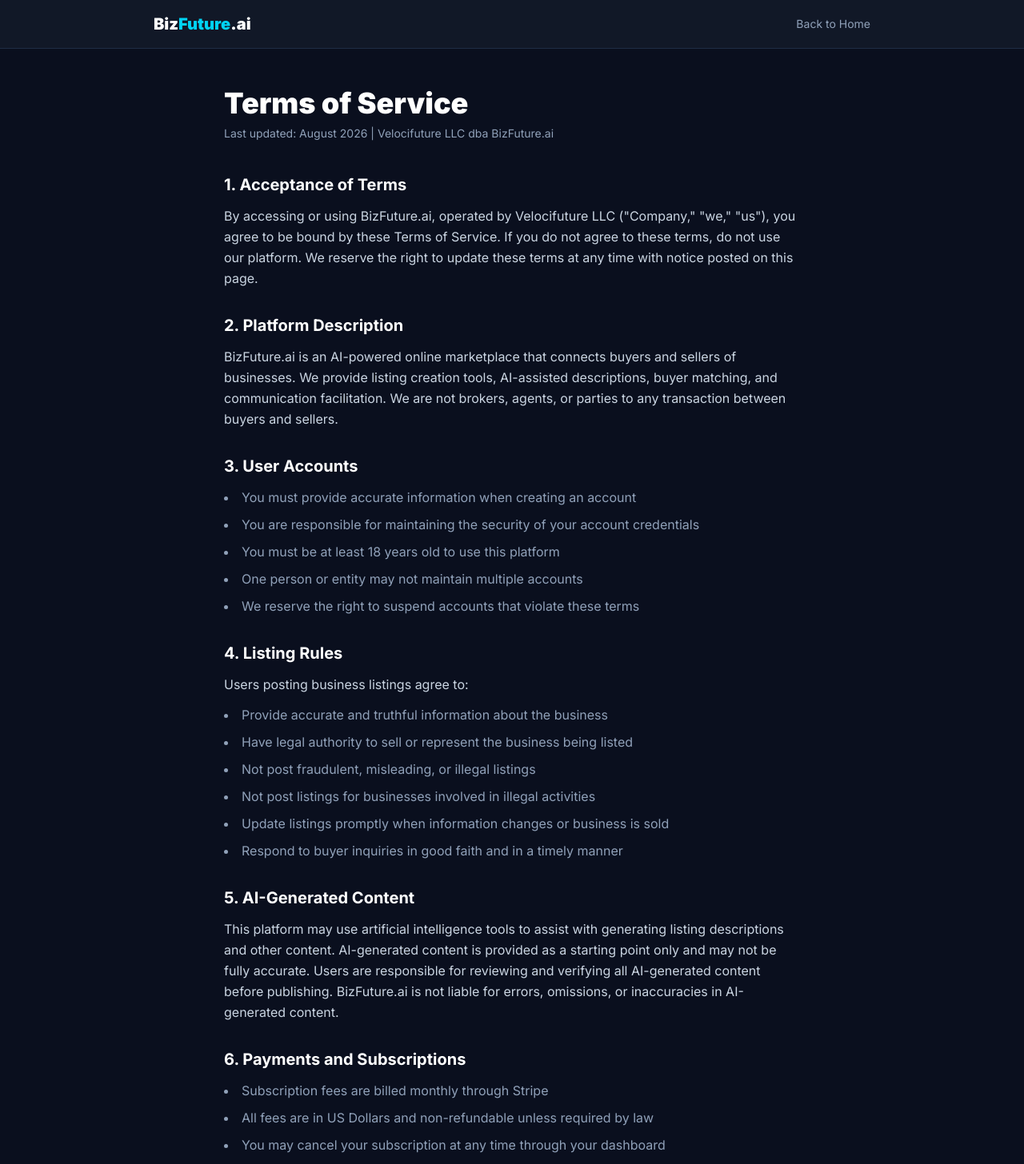
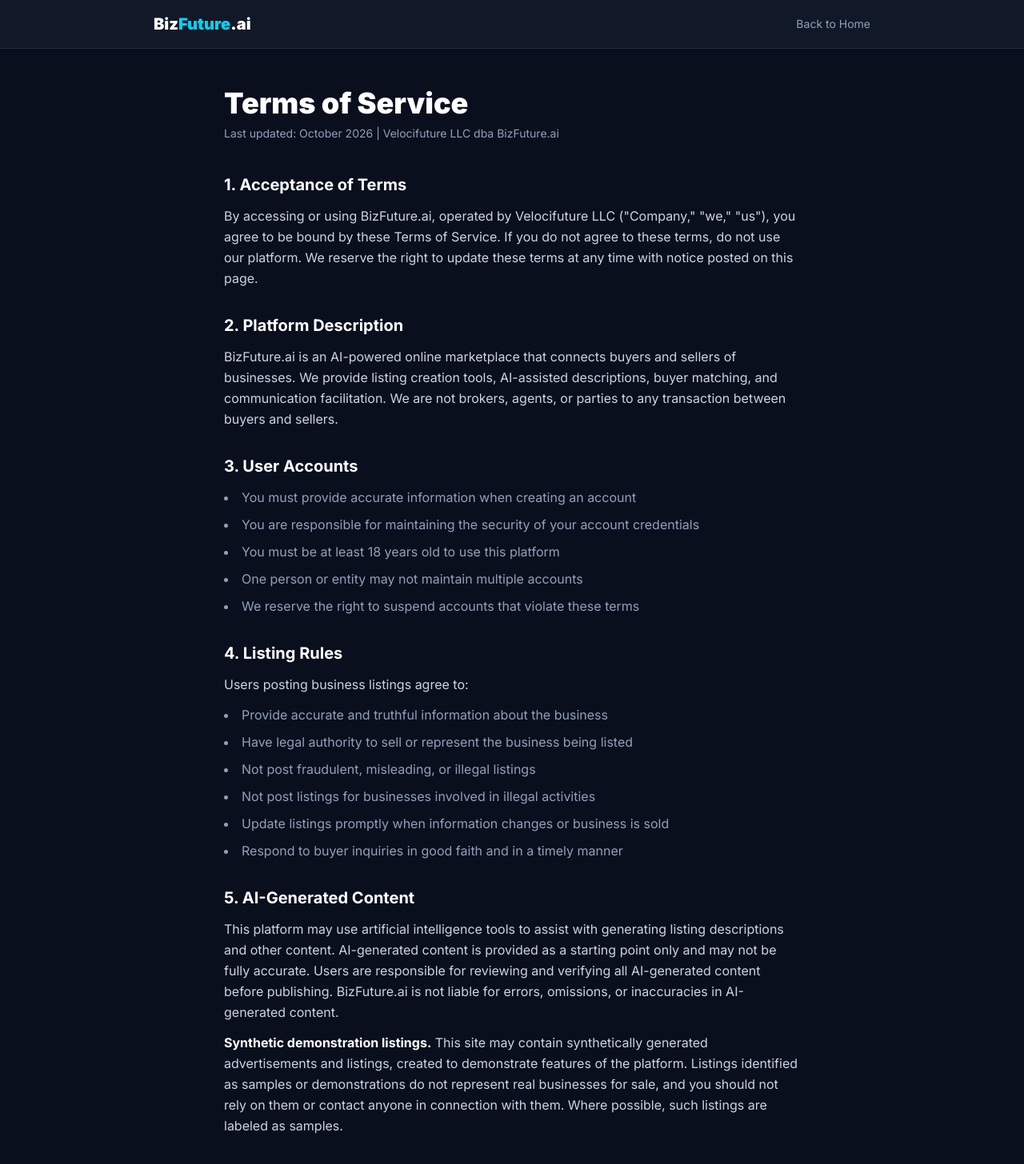
Before and after one commit to ajbock/bizfuture.ai, a Next.js app: page /terms in a window 1280 px wide. Shown: the top 1456 px of the page at 80% size. Built offline with nearby package versions, Linux system fonts and the light colour scheme.

Commit message:
Add synthetic demonstration listings disclosure to Terms of Service

```diff
--- a/src/app/terms/page.tsx
+++ b/src/app/terms/page.tsx
@@ -14,7 +14,7 @@ export default function TermsPage() {
       </div>
       <div className="max-w-3xl mx-auto px-6 pb-16">
         <h1 className="text-4xl font-black text-white mb-2">Terms of Service</h1>
-        <p className="text-slate-400 text-sm mb-10">Last updated: August 2026 | Velocifuture LLC dba BizFuture.ai</p>
+        <p className="text-slate-400 text-sm mb-10">Last updated: October 2026 | Velocifuture LLC dba BizFuture.ai</p>
 
         <div className="flex flex-col gap-8 text-slate-300 leading-relaxed">
           <section>
@@ -54,6 +54,7 @@ export default function TermsPage() {
           <section>
             <h2 className="text-xl font-bold text-white mb-3">5. AI-Generated Content</h2>
             <p>This platform may use artificial intelligence tools to assist with generating listing descriptions and other content. AI-generated content is provided as a starting point only and may not be fully accurate. Users are responsible for reviewing and verifying all AI-generated content before publishing. BizFuture.ai is not liable for errors, omissions, or inaccuracies in AI-generated content.</p>
+            <p className="mt-3"><strong className="text-white">Synthetic demonstration listings.</strong> This site may contain synthetically generated advertisements and listings, created to demonstrate features of the platform. Listings identified as samples or demonstrations do not represent real businesses for sale, and you should not rely on them or contact anyone in connection with them. Where possible, such listings are labeled as samples.</p>
           </section>
 
           <section>
```
